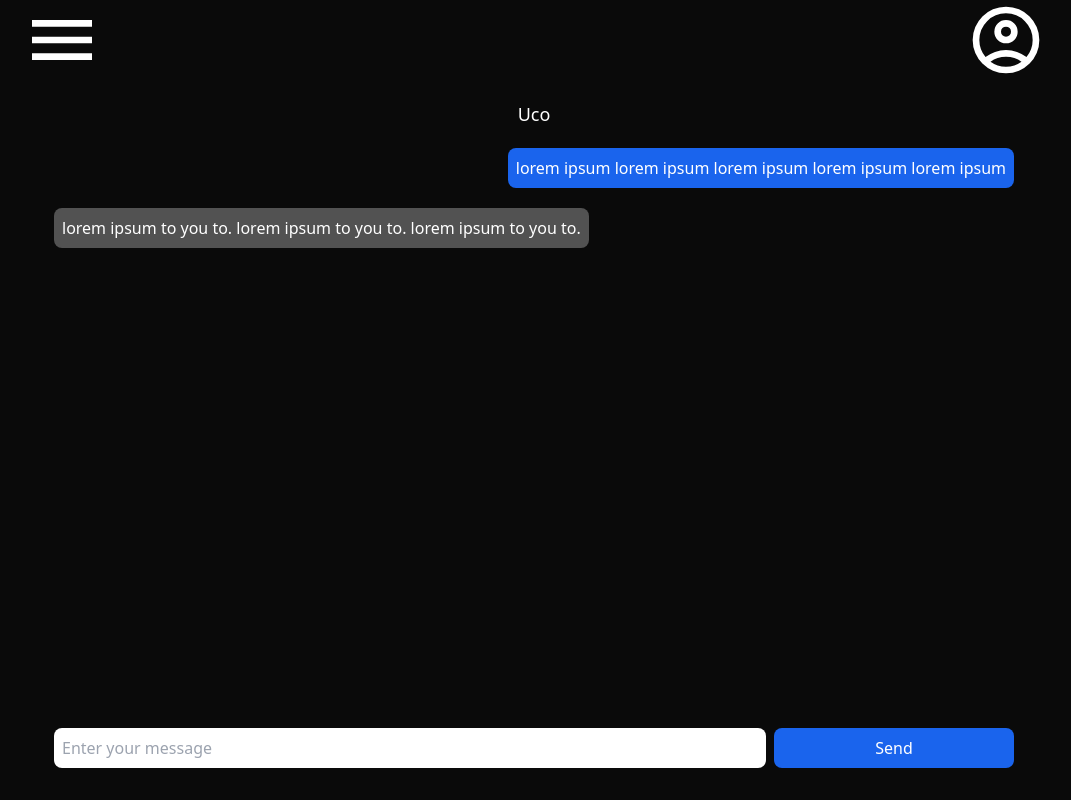
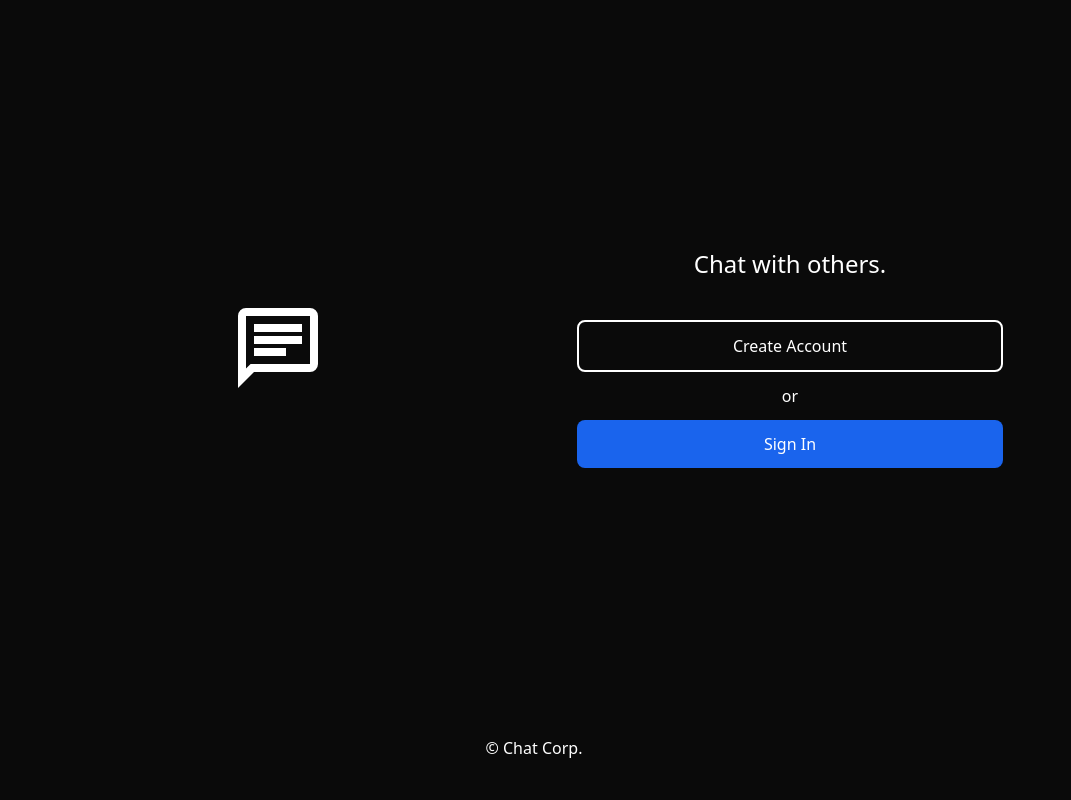
Before and after one commit to Bazorko/chat_frontend, a React (Vite) app: page / in a window 1280 px wide. Shown: the whole page, without its empty margins (106-1177 px from the left). Built offline with nearby package versions, Linux system fonts and the light colour scheme.

Commit message:
- Added React Router. - Rudimentary route protection.

```diff
--- a/package.json
+++ b/package.json
@@ -12,7 +12,8 @@
   },
   "dependencies": {
     "react": "^18.3.1",
-    "react-dom": "^18.3.1"
+    "react-dom": "^18.3.1",
+    "react-router-dom": "^7.1.5"
   },
   "devDependencies": {
     "@eslint/js": "^9.17.0",
--- a/src/App.tsx
+++ b/src/App.tsx
@@ -1,8 +1,21 @@
-import Chat from "./pages/Chat";
+import { Routes, Route } from "react-router-dom";
+import RequireAuth from "./components/ReuireAuth.tsx";
+import Layout from "./components/Layout.tsx";
+import Home from "./Home.tsx";
+import Chat from "./pages/Chat.tsx";
 
 const App = () => {
   return (
-    <Chat />
+    <Routes>
+      <Route path="/" element={<Layout />}>
+        <Route path="/" element={<Home />}/>
+
+        {/* Protected Routes */}
+        <Route element={<RequireAuth />}>
+          <Route path="chat" element={<Chat />}/>
+        </Route>
+      </Route>
+    </Routes>
   )
 }
 
--- /dev/null
+++ b/src/components/Layout.tsx
@@ -0,0 +1,9 @@
+import { Outlet } from "react-router-dom";
+
+const Layout = () => {
+    return (
+        <Outlet />
+    )
+}
+
+export default Layout
--- /dev/null
+++ b/src/components/ReuireAuth.tsx
@@ -0,0 +1,8 @@
+import { Outlet, Navigate } from "react-router-dom";
+
+const ReuireAuth = () => {
+    const isAuth = false;
+    return isAuth ? <Outlet/> : <Navigate to="/"/>;
+}
+
+export default ReuireAuth;
--- a/src/main.tsx
+++ b/src/main.tsx
@@ -1,10 +1,15 @@
-import { StrictMode } from "react"
-import { createRoot } from "react-dom/client"
-import "./index.css"
-import App from "./App.tsx"
+import { StrictMode } from "react";
+import { createRoot } from "react-dom/client";
+import "./index.css";
+import App from "./App.tsx";
+import { BrowserRouter, Routes, Route } from "react-router-dom";
 
 createRoot(document.getElementById("root")!).render(
   <StrictMode>
-    <App />
+    <BrowserRouter>
+        <Routes>
+          <Route path="/*" element={<App />}/>
+        </Routes>
+    </BrowserRouter>
   </StrictMode>,
 )
```
Also changed, not shown: src/Home.tsx (renamed from src/AppHome.tsx), 2 other files (tests, documents, lock files or other folders).
